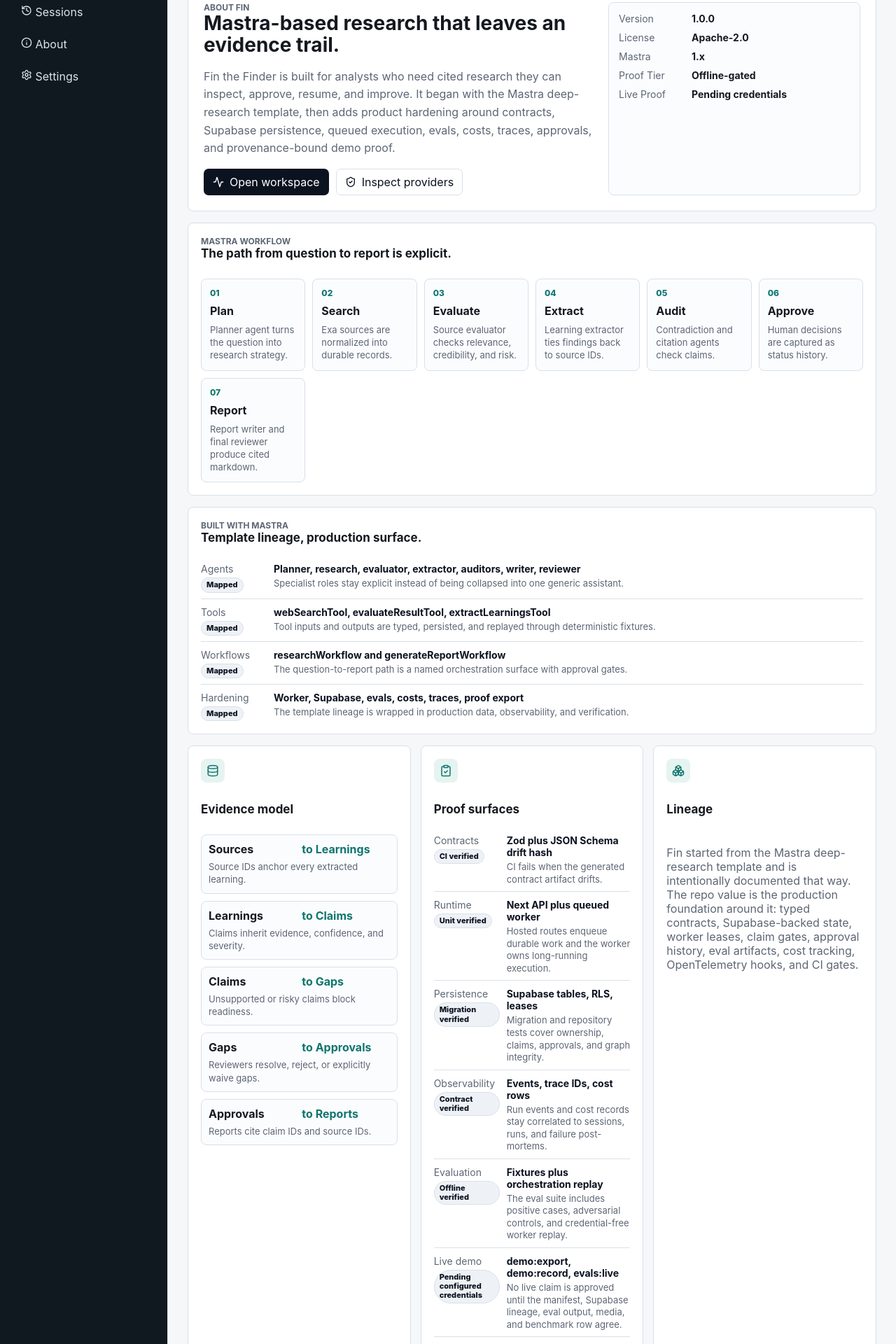
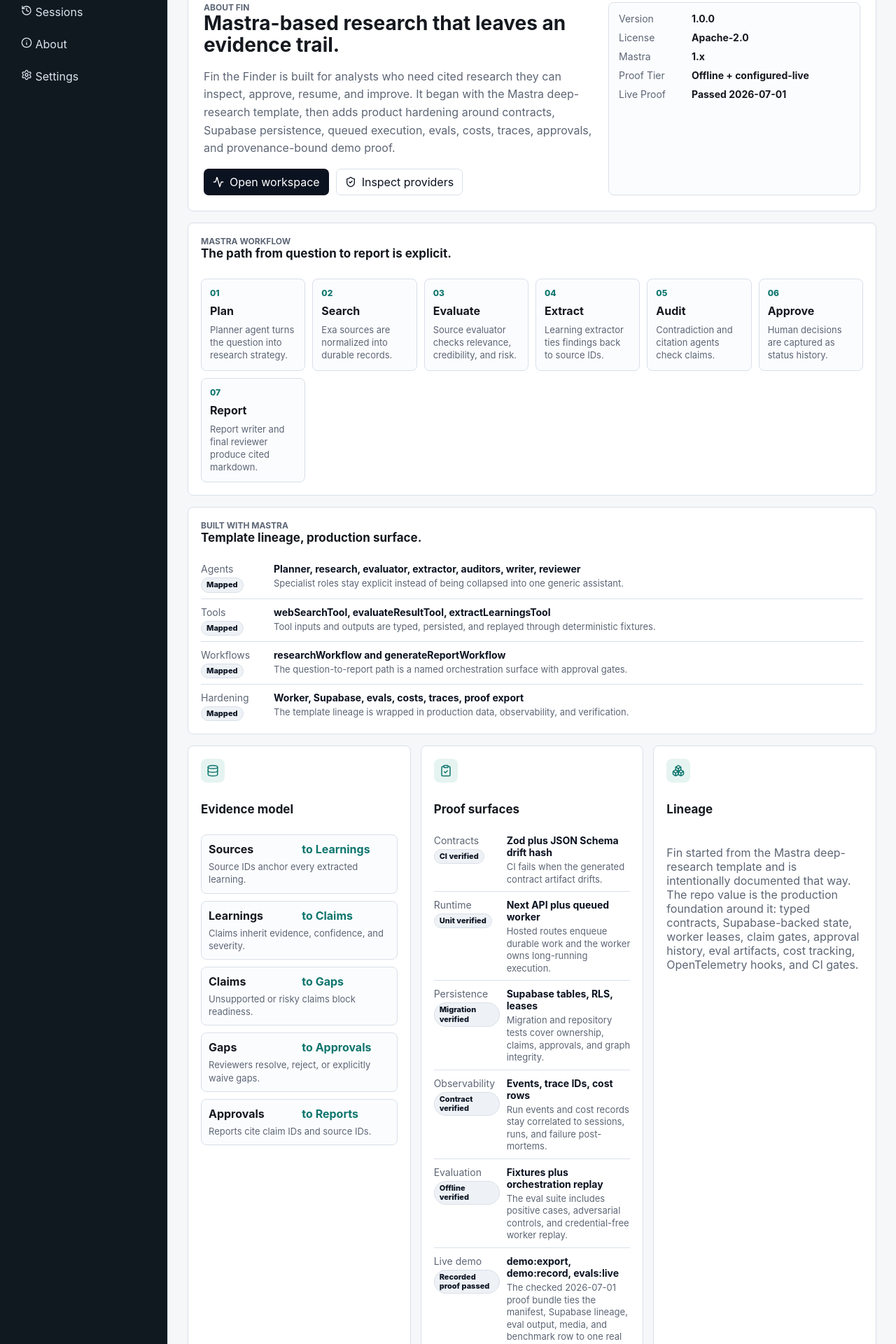
Before and after one commit to Alexi5000/FintheFinder, a Next.js app: page /about in a window 1280 px wide. Shown: the part 120-2040 px from the top of the page at 70% size. Built offline with nearby package versions, Linux system fonts and the light colour scheme.

Commit message:
Align about proof status with v1 release

```diff
--- a/src/app/about/page.tsx
+++ b/src/app/about/page.tsx
@@ -99,9 +99,9 @@
   },
   {
     label: 'Live demo',
-    status: 'Pending configured credentials',
+    status: 'Recorded proof passed',
     value: 'demo:export, demo:record, evals:live',
-    detail: 'No live claim is approved until the manifest, Supabase lineage, eval output, media, and benchmark row agree.',
+    detail: 'The checked 2026-07-01 proof bundle ties the manifest, Supabase lineage, eval output, media, and benchmark row to one real session.',
   },
   {
     label: 'Deployment',
@@ -115,8 +115,8 @@
   { label: 'Version', value: packageJson.version },
   { label: 'License', value: packageJson.license },
   { label: 'Mastra', value: '1.x' },
-  { label: 'Proof Tier', value: 'Offline-gated' },
-  { label: 'Live Proof', value: 'Pending credentials' },
+  { label: 'Proof Tier', value: 'Offline + configured-live' },
+  { label: 'Live Proof', value: 'Passed 2026-07-01' },
 ];
 
 export default function AboutPage() {
```
Also changed, not shown: 1 other file (tests, documents, lock files or other folders).
